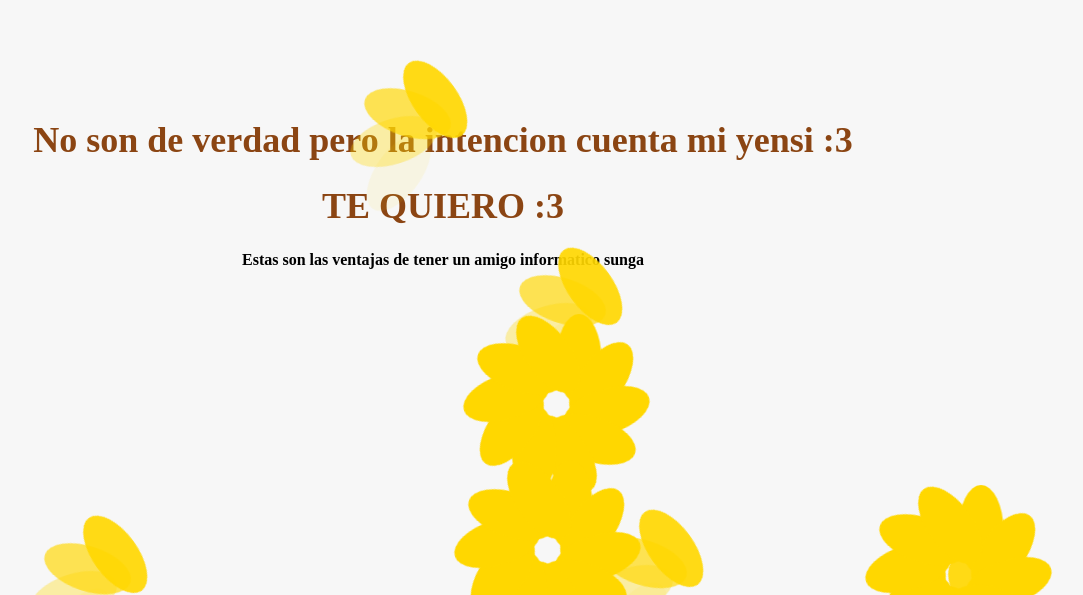
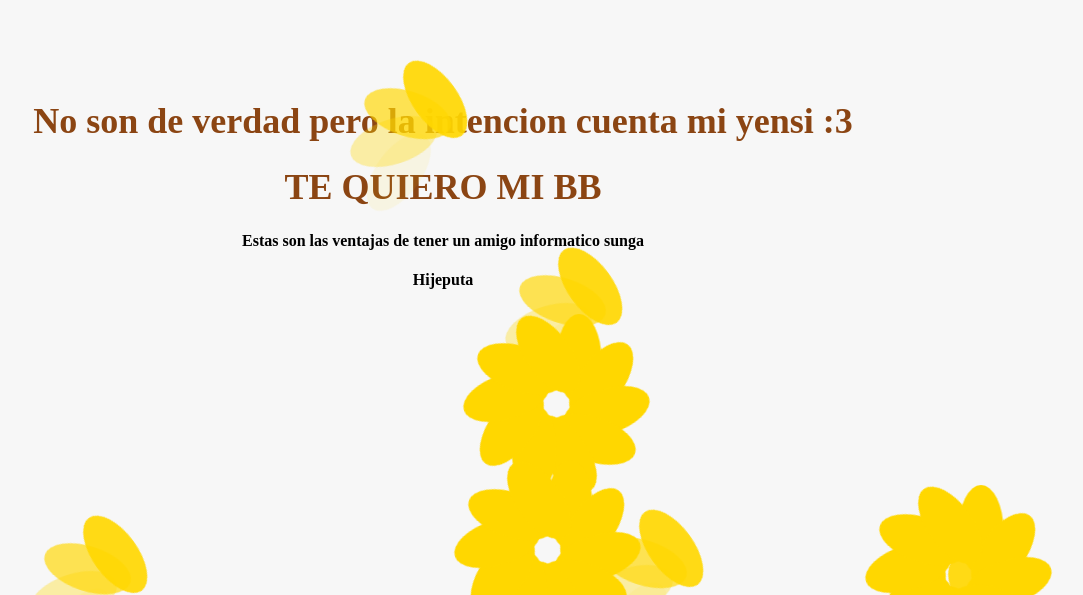
Before and after one commit to Josemrdg/Josemrdg.github.io, a plain HTML site: page index.html in a window 1280 px wide. Shown: the part 205-800 px from the top of the page, without its empty margins (197-1280 px from the left). Drawn offline with Linux system fonts and the light colour scheme.

Commit message:
Update index.html

```diff
--- a/index.html
+++ b/index.html
@@ -9,8 +9,9 @@
 <body>
     <div class="container">
         <h1>No son de verdad pero la intencion cuenta mi yensi :3</h1>
-        <h1>TE QUIERO :3</h1>
+        <h1>TE QUIERO MI BB</h1>
         <h4>Estas son las ventajas de tener un amigo informatico sunga</h4>
+        <h4>Hijeputa</h4>
         <div class="flower-container">
             <!-- Las flores se agregarán y eliminarán aquí mediante JavaScript -->
         </div>
```
